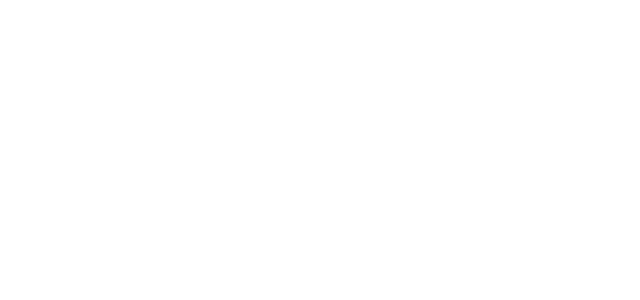
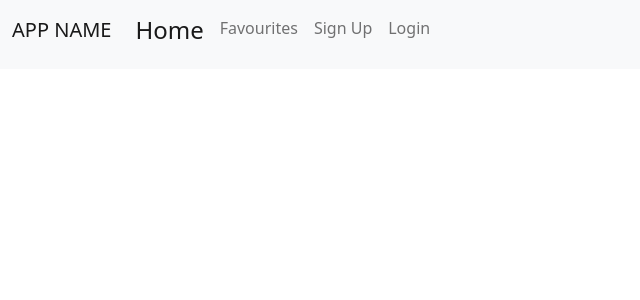
Before and after one commit to Nasa28/Find-Your-Hotel-React, a React (Create React App) app: page / in a window 1280 px wide. Shown: the top 300 px of the page, without its empty margins (0-640 px from the left). Built offline with nearby package versions, Linux system fonts and the light colour scheme.

Commit message:
Add Navbar with content

```diff
--- a/public/index.html
+++ b/public/index.html
@@ -24,6 +24,12 @@
       work correctly both with client-side routing and a non-root public URL.
       Learn how to configure a non-root public URL by running `npm run build`.
     -->
+    <link
+      href="https://cdn.jsdelivr.net/npm/bootstrap@5.1.3/dist/css/bootstrap.min.css"
+      rel="stylesheet"
+      integrity="sha384-1BmE4kWBq78iYhFldvKuhfTAU6auU8tT94WrHftjDbrCEXSU1oBoqyl2QvZ6jIW3"
+      crossorigin="anonymous"
+    />
     <title>React App</title>
   </head>
   <body>
--- a/src/Components/App.js
+++ b/src/Components/App.js
@@ -1,7 +1,12 @@
+import NavBar from './NavBar';
 import '../Styles/App.css';
 
 function App() {
-  return <div className="App"></div>;
+  return (
+    <div>
+      <NavBar />
+    </div>
+  );
 }
 
 export default App;
--- /dev/null
+++ b/src/Components/NavBar.js
@@ -0,0 +1,37 @@
+const NavBar = () => {
+  return (
+    <div>
+      <nav class="navbar navbar-expand-lg navbar-light bg-light">
+        <div class="container-fluid">
+          <h2 class="navbar-brand" href="#">
+            APP NAME
+          </h2>
+          <div class="collapse navbar-collapse" id="navbarNav">
+            <ul class="navbar-nav">
+              <li class="nav-item">
+                <h4 class="nav-link active" aria-current="page" href="#">
+                  Home
+                </h4>
+              </li>
+              <li class="nav-item">
+                <a class="nav-link" href="#">
+                  Favourites
+                </a>
+              </li>
+              <li class="nav-item">
+                <a class="nav-link" href="#">
+                  Sign Up
+                </a>
+              </li>
+              <li class="nav-item">
+                <a class="nav-link ">Login</a>
+              </li>
+            </ul>
+          </div>
+        </div>
+      </nav>
+    </div>
+  );
+};
+
+export default NavBar;
```
